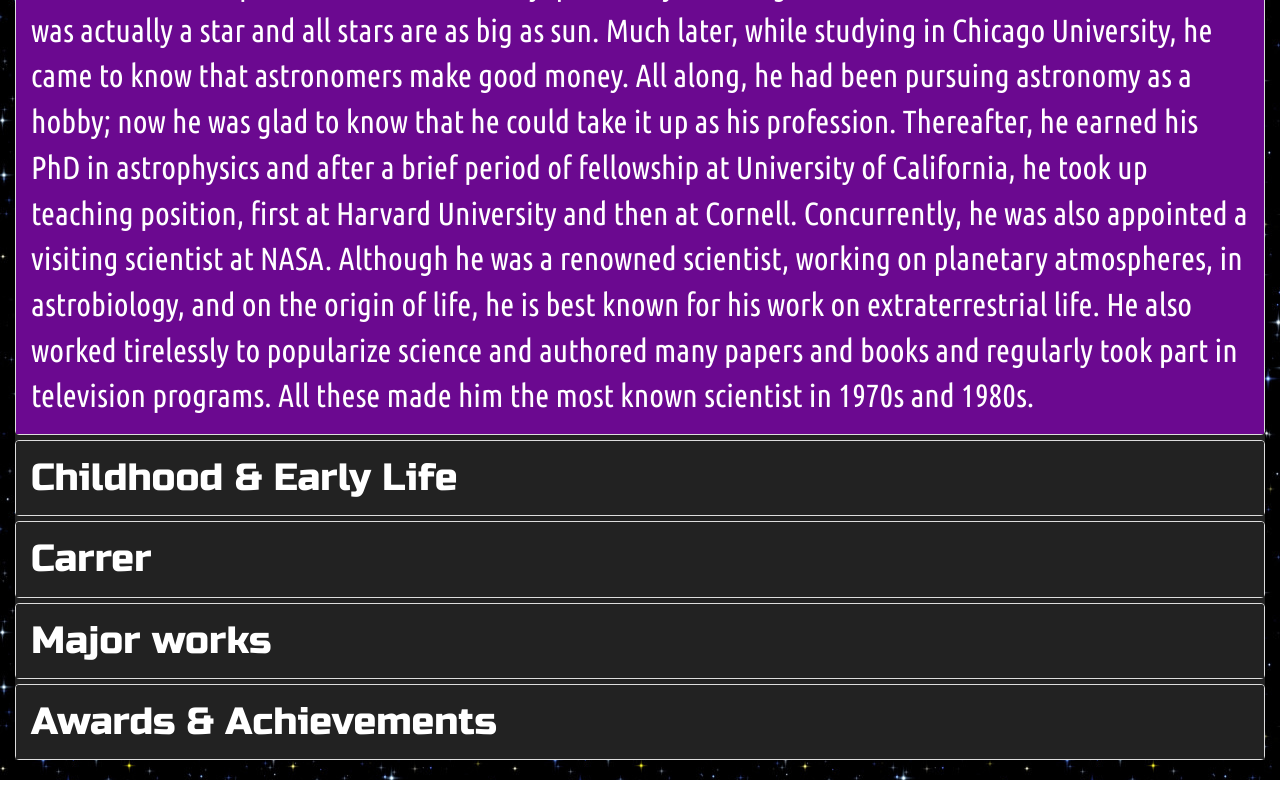
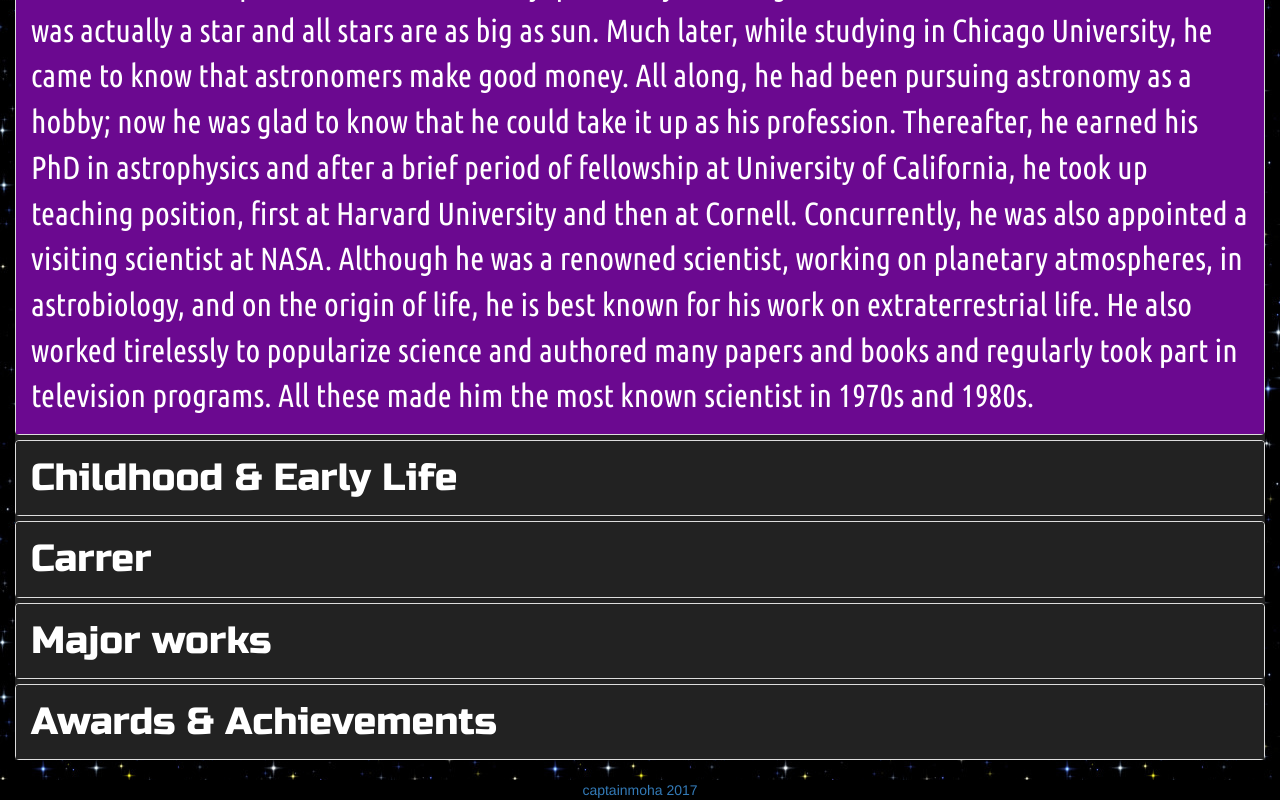
Before and after one commit to captainmoha/carlsagan_tribute, a plain HTML site: page index.html in a window 1280 px wide. Shown: the part 1790-2590 px from the top of the page. Drawn offline with nearby package versions, Linux system fonts and the light colour scheme.

Commit message:
add footer

```diff
--- a/index.html
+++ b/index.html
@@ -156,6 +156,13 @@
             </div>
         </div>
     </div>
+
+    <!-- footer -->
+	<footer class="footer">
+		<div class="container text-center">
+			<a href="http://captainmoha.github.io/" target="_blank">captainmoha 2017</a>
+		</div>
+	</footer>
 </body>
 
 </html>
--- a/style.css
+++ b/style.css
@@ -56,3 +56,8 @@ button.list-group-item {
 li {
   margin-bottom: 10px;
 }
+
+.footer {
+  background-color: black;
+  color: #00abff;
+}
```
